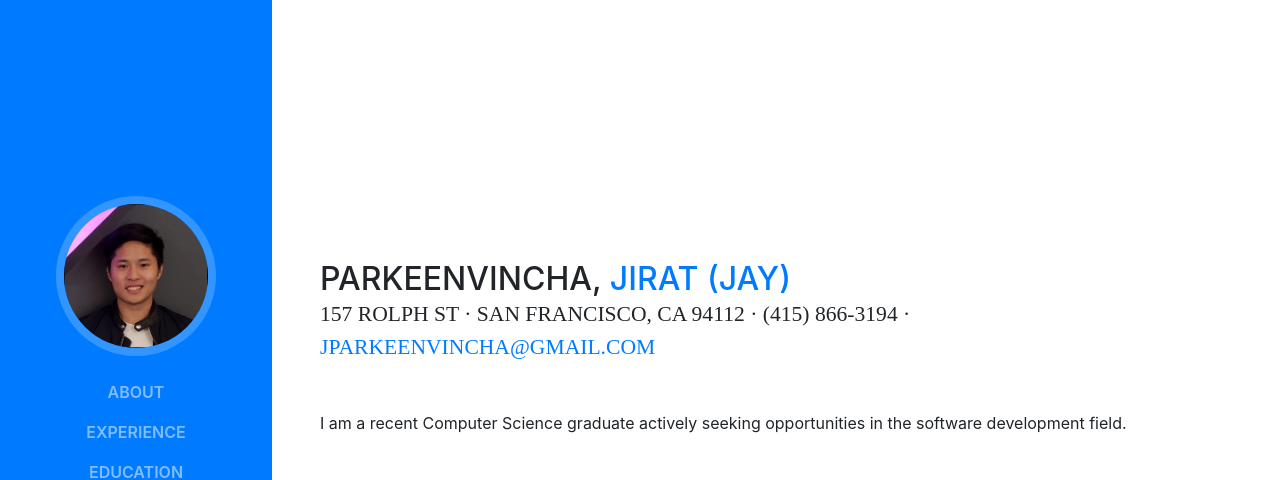
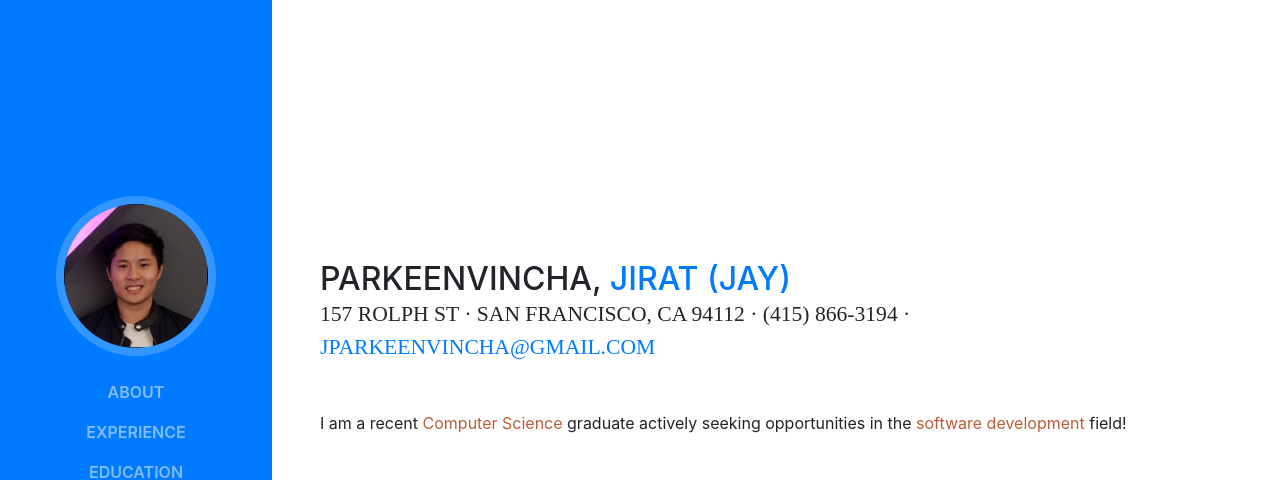
Before and after one commit to jparkeen/jparkeen.github.io, a website with bundled scripts: page index.html in a window 1280 px wide. Shown: the top 480 px of the page. Built offline with nearby package versions, Linux system fonts and the light colour scheme; a web font is replaced by a local one.

Commit message:
html font color

```diff
--- a/index.html
+++ b/index.html
@@ -76,7 +76,15 @@
           <div class="subheading mb-5">157 rolph st · San Francisco, CA 94112 · (415) 866-3194 ·
             <a href="mailto:name@email.com">jparkeenvincha@gmail.com</a>
           </div>
-          <p class="mb-5">I am a recent Computer Science graduate actively seeking opportunities in the software development field.  </p>
+          <p class="mb-5">I am a recent
+            <span style="color: #bd5d38">Computer Science</span>
+              graduate actively seeking opportunities in the
+              <span style="color: #bd5d38">software development</span>
+               field!  </p>
+
+
+
+
           <ul class="list-inline list-social-icons mb-0">
 
 
```
